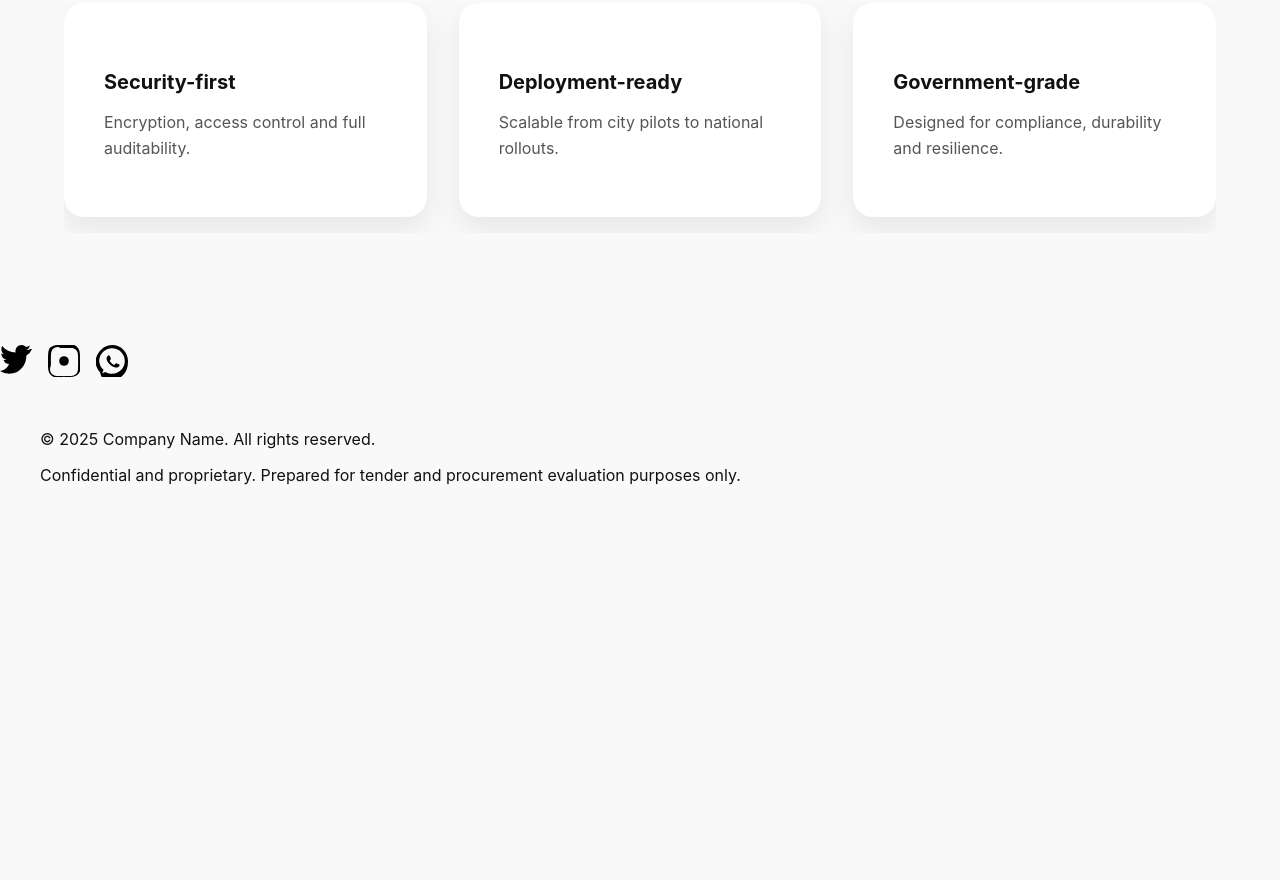
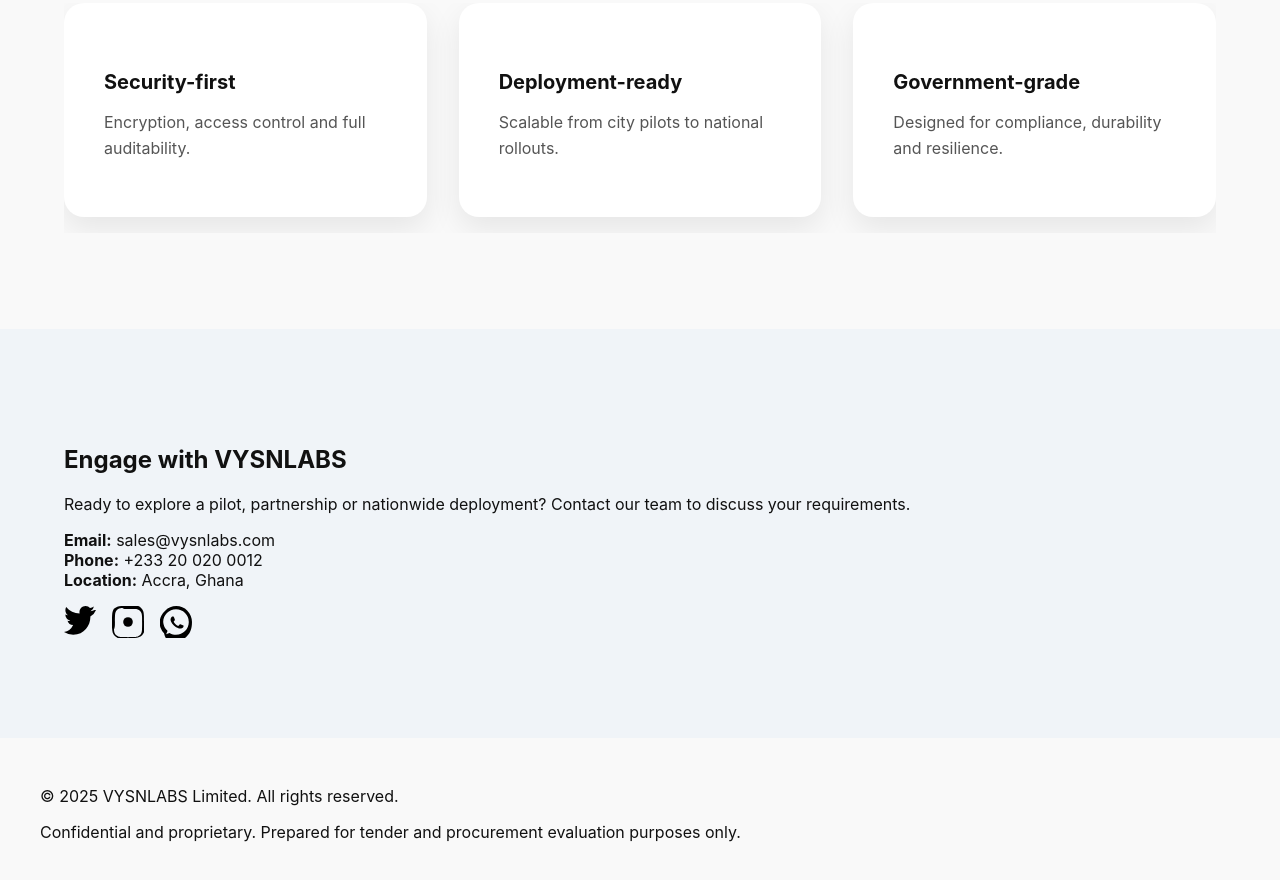
Before and after one commit to stevemankwah/VYSNLANBS, a plain HTML site: page vysnlabs_full_site/index.html in a window 1280 px wide. Shown: the part 1717-2597 px from the top of the page. Before the commit the page ends 2250 px from the top, so only its background shows below. Drawn offline with Linux system fonts and the light colour scheme.

Commit message:
Update index.html

```diff
--- a/vysnlabs_full_site/index.html
+++ b/vysnlabs_full_site/index.html
@@ -115,7 +115,22 @@
 </section>
 
 <!-- ================= CTA ================= -->
-  </section>
+  <!-- ================= Contact / CTA ================= -->
+  <section id="contact" class="section section--alt">
+    <div class="container fade-in">
+      <h2>Engage with VYSNLABS</h2>
+      <p>
+        Ready to explore a pilot, partnership or nationwide deployment?
+        Contact our team to discuss your requirements.
+      </p>
+
+      <div class="contact-details">
+        <p>
+          <strong>Email:</strong> sales@vysnlabs.com<br />
+          <strong>Phone:</strong> +233 20 020 0012<br />
+          <strong>Location:</strong> Accra, Ghana
+        </p>
+      </div>
 
       <div class="social-links">
         <a href="https://x.com/vysnlabs" target="_blank" aria-label="VYSNLABS on X" class="social-icon">
@@ -130,11 +145,13 @@
           <svg xmlns="http://www.w3.org/2000/svg" viewBox="0 0 24 24"><path d="M20.52 3.48a11.77 11.77 0 00-16.64 0A11.77 11.77 0 003 20.52a11.97 11.97 0 001.67 4.03l-1.91 4.1 4.27-1.78a11.98 11.98 0 004.03 1.67C20.52 23.99 23.99 20.52 23.99 12c0-3.17-1.24-6.17-3.48-8.52zM12 21.6c-1.59 0-3.17-.42-4.53-1.21l-.33-.2-2.53 1.05 1.03-2.49-.21-.33A9.52 9.52 0 012.4 12c0-5.29 4.31-9.6 9.6-9.6 2.56 0 4.97.99 6.77 2.78a9.5 9.5 0 012.83 6.82c0 5.29-4.31 9.6-9.6 9.6z"/><path d="M17.05 14.44c-.24-.12-1.42-.7-1.64-.78-.22-.08-.38-.12-.54.12-.16.24-.63.78-.77.94-.14.16-.27.18-.51.06-.24-.12-1.01-.37-1.92-1.18-.71-.63-1.18-1.41-1.32-1.65-.14-.24-.01-.37.11-.49.12-.12.27-.3.41-.46.14-.16.18-.27.27-.45.09-.18.04-.33-.02-.46-.06-.12-.54-1.3-.74-1.78-.2-.47-.4-.41-.54-.41-.14 0-.3-.02-.46-.02-.16 0-.42.06-.64.33s-.84.82-.84 2 .86 2.31.98 2.47c.12.16 1.7 2.6 4.13 3.64.58.25 1.03.4 1.38.51.58.18 1.1.15 1.51.09.46-.07 1.42-.58 1.62-1.14.2-.56.2-1.04.14-1.14-.07-.1-.24-.16-.48-.28z"/></svg>
         </a>
       </div>
+    </div>
+  </section>
 
   <!-- ================= Footer ================= -->
   <footer>
     <div class="container footer-content">
-      <p>© 2025 Company Name. All rights reserved.</p>
+      <p>© 2025 VYSNLABS Limited. All rights reserved.</p>
       <p>
         Confidential and proprietary. Prepared for tender and procurement
         evaluation purposes only.
```
Lines whose indentation alone changed are shown as unchanged.
